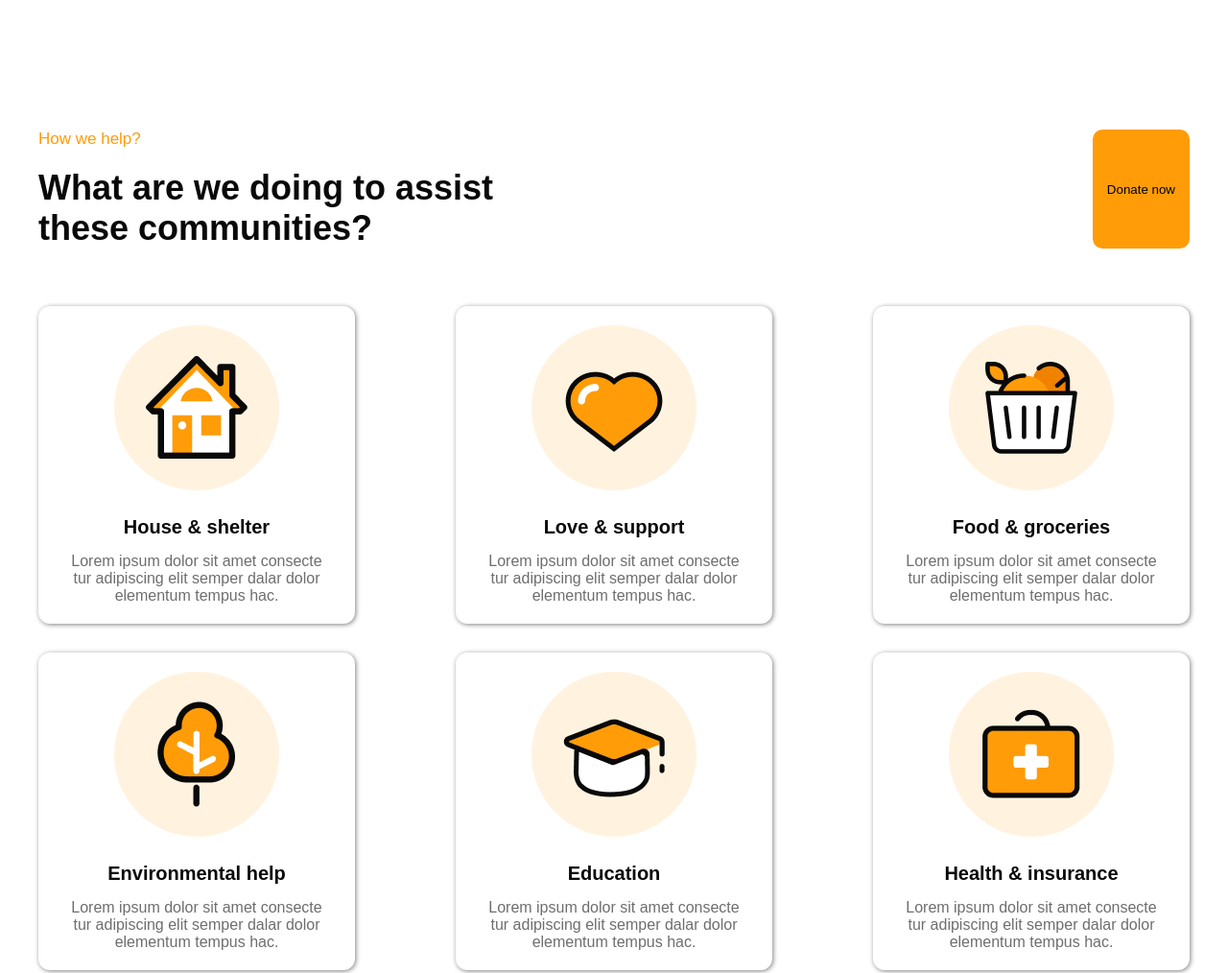
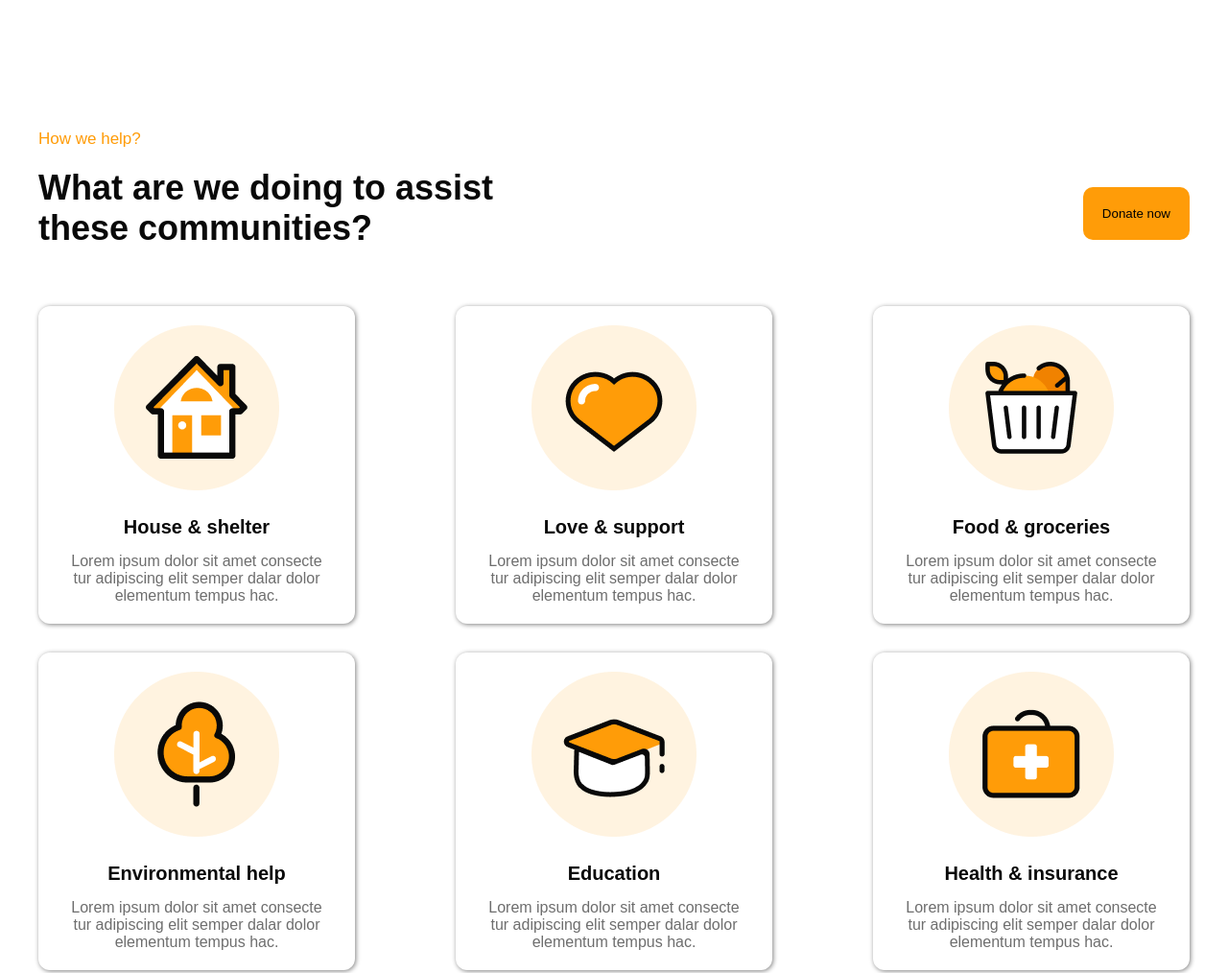
Before and after one commit to benshojonov/Exam-3, a plain HTML site: page index.html in a window 1280 px wide. Shown: the part 4900-5914 px from the top of the page at 96% size. Drawn offline with Linux system fonts and the light colour scheme.

Commit message:
ba anjom rasid

```diff
--- a/index.html
+++ b/index.html
@@ -144,7 +144,9 @@
             <p class="p1">How we help?</p>
             <h2>What are we doing to assist <br>these communities?</h2>
         </div>
-        <button class="button">Donate now</button>
+        <div class="knop">
+            <button class="button20">Donate now</button>
+        </div>
     </div>
     <div class="info1">
         <div class="profile">
@@ -185,7 +187,7 @@
 
 <div class="section7">
     <div class="img">
-        <img src="./images/IMAGE (26).png" alt="">
+        <img src="./images/Frame (15).png" alt="">
         <!-- <div class="dar">
             <p>“Ultrices eros in cursus turpis massa <br> tincidunt sem nulla pharetra diam <br> sit amet nisl suscipit adipis.”</p>
             <h4>Amara Onai</h4>
--- a/style.css
+++ b/style.css
@@ -29,6 +29,17 @@
     background-color: #FF9C08;
     border-radius: 10px;
     padding: 15px;
+}
+.button20{
+    border: none;
+    color: black;
+    background-color: #FF9C08;
+    border-radius: 10px;
+    padding: 20px;
+
+}
+.knop{
+    margin-top: 60px;
 }
 .hr{
     width: 80px;
```
Also changed, not shown: images/Frame (15).png (added).
